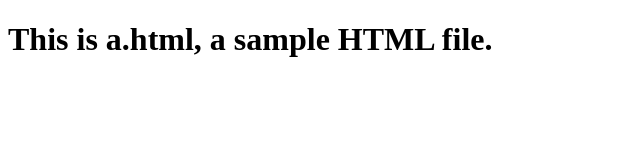
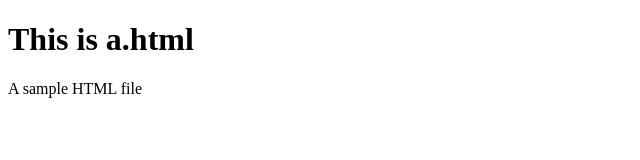
Before and after one commit to fengjnw/04_express_33915059, a website: page files/a.html in a window 1280 px wide. Shown: the whole page, without its empty margins (0-640 px from the left). Drawn offline with Linux system fonts and the light colour scheme.

Commit message:
Update HTML structure in a.html and enhance chain route response in main.js

```diff
--- a/files/a.html
+++ b/files/a.html
@@ -8,7 +8,8 @@
 </head>
 
 <body>
-    <h1>This is a.html, a sample HTML file.</h1>
+    <h1>This is a.html</h1>
+    <p>A sample HTML file</p>
 </body>
 
 </html>
--- a/routes/main.js
+++ b/routes/main.js
@@ -10,7 +10,7 @@ router.get('/contact', (req, res) => res.send('<h1>This is contact page</h1><p>E
 router.get('/date', (req, res) => res.send('<h1>This is date page</h1><p>Date: ' + new Date().toLocaleDateString('en-GB') + '</p>' + '<p>Time: ' + new Date().toLocaleTimeString('en-GB') + '</p>'));   // Date route: use toLocaleDateString and toLocaleTimeString to shows current date and time
 router.get('/welcome/:name', (req, res) => res.send('<h1>Welcome ' + req.params.name + '</h1>'));   // Welcome route: use parameter to greet user by name
 router.get('/chain', (req, res, next) => {  // Chain route: demonstrate chained handlers with a delay
-    res.write('<p>This is the first handler, the second will follow after 2 seconds...</p>');
+    res.write('<h1>This is chain page</h1><p>This is the first handler, the second will follow after 2 seconds...</p>');
     setTimeout(() => { next(); }, 2000);   // Add a 2-second delay before calling next handler
 }, (req, res) => {
     res.write('<p>This is the second handler</p>');
```
